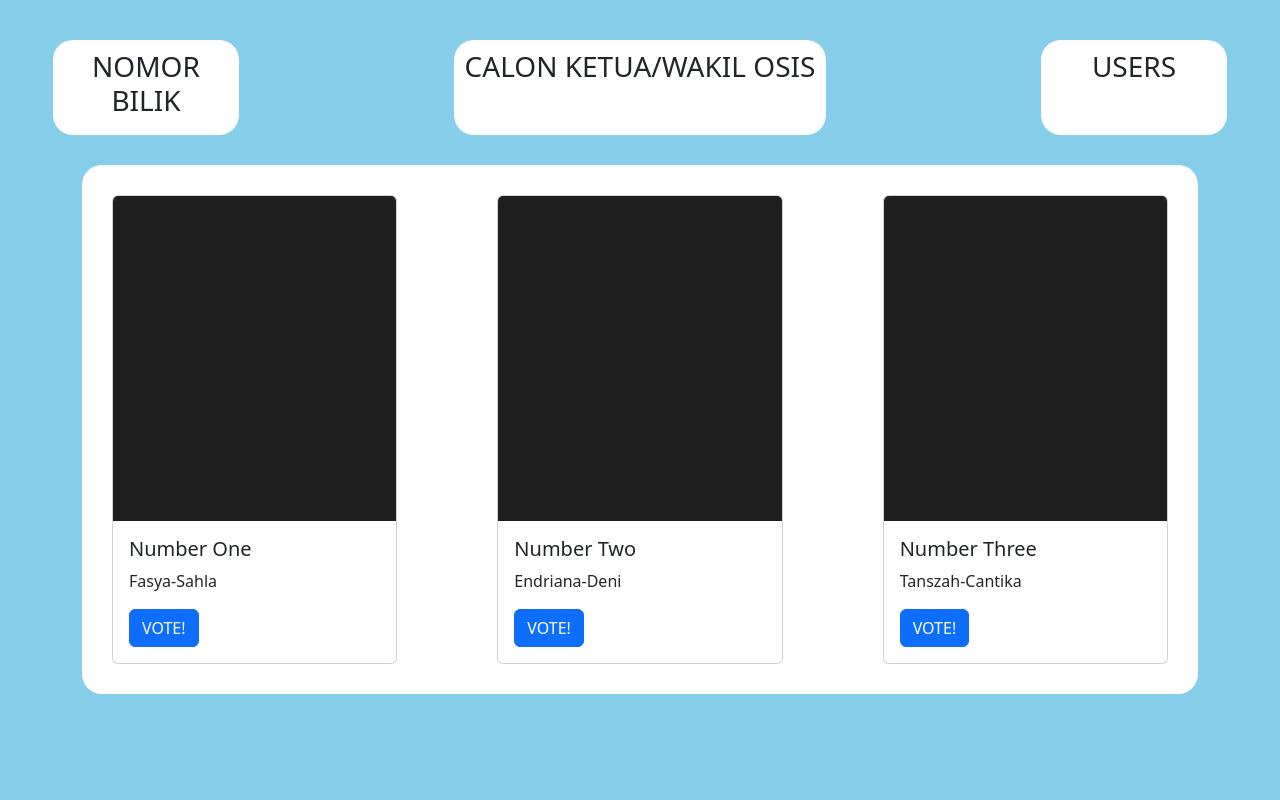
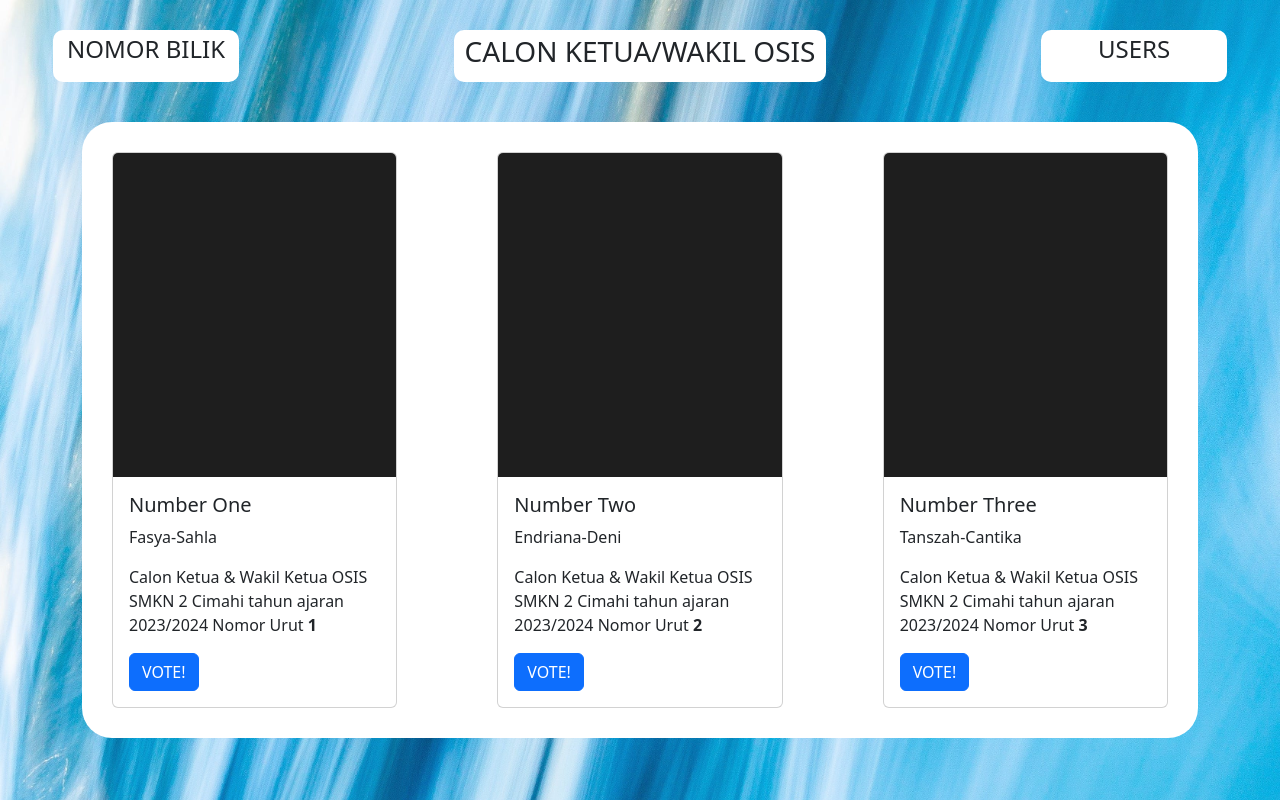
Before and after one commit to msa209hua/pemilos, a PHP site: page /pilih.php in a window 1280 px wide. Run offline with PHP 8.4, Linux system fonts and the light colour scheme.

Commit message:
progress file pilih.php

```diff
--- a/pilih.php
+++ b/pilih.php
@@ -9,7 +9,8 @@
     <link href="bootstrap/css/bootstrap.css" rel="stylesheet">
     <style>
         body {
-            background-color: skyblue;
+            background-image: url(foto/background-1.jpg);
+            background-size: cover;
         }
 
         .head {
@@ -18,15 +19,15 @@
             justify-content: center;
             text-align: center;
 
-            margin-top: 40px;
+            margin-top: 30px;
         }
 
         .a,
         .b,
         .c {
             background-color: white;
-            border-radius: 20px;
-            padding: 10px;
+            border-radius: 10px;
+            padding: 5px;
         }
 
         .b {
@@ -40,8 +41,8 @@
 
             background-color: white;
             padding: 30px;
-            margin: 30px 0 30px 0;
-            border-radius: 20px;
+            margin: 40px 0 40px 0;
+            border-radius: 30px;
         }
 
         .c-two {
@@ -56,13 +57,13 @@
         <div class="container">
             <div class="head">
                 <div class="col-2 a">
-                    <h3>NOMOR BILIK</h3>
+                    <h4>NOMOR BILIK</h4>
                 </div>
                 <div class="col-4 b">
                     <h3>CALON KETUA/WAKIL OSIS</h3>
                 </div>
                 <div class="col-2 c">
-                    <h3>USERS</h3>
+                    <h4>USERS</h4>
                 </div>
             </div>
 
@@ -72,6 +73,7 @@
                     <div class="card-body">
                         <h5 class="card-title">Number One</h5>
                         <p class="card-text">Fasya-Sahla</p>
+                        <p>Calon Ketua & Wakil Ketua OSIS SMKN 2 Cimahi tahun ajaran 2023/2024 Nomor Urut <b>1</b></p>
                         <input type="submit" value="VOTE!" name="submit-1" class="btn btn-primary">
                     </div>
                 </div>
@@ -80,6 +82,7 @@
                     <div class="card-body">
                         <h5 class="card-title">Number Two</h5>
                         <p class="card-text">Endriana-Deni</p>
+                        <p>Calon Ketua & Wakil Ketua OSIS SMKN 2 Cimahi tahun ajaran 2023/2024 Nomor Urut <b>2</b></p>
                         <input type="submit" value="VOTE!" name="submit-2" class="btn btn-primary">
                     </div>
                 </div>
@@ -88,9 +91,13 @@
                     <div class="card-body">
                         <h5 class="card-title">Number Three</h5>
                         <p class="card-text">Tanszah-Cantika</p>
+                        <p>Calon Ketua & Wakil Ketua OSIS SMKN 2 Cimahi tahun ajaran 2023/2024 Nomor Urut <b>3</b></p>
                         <input type="submit" value="VOTE!" name="submit-3" class="btn btn-primary">
                     </div>
                 </div>
+            </div>
+            <div class="foot">
+
             </div>
         </div>
     </form>
```
Also changed, not shown: foto/awan.png (added), foto/background-1.jpg (added).
